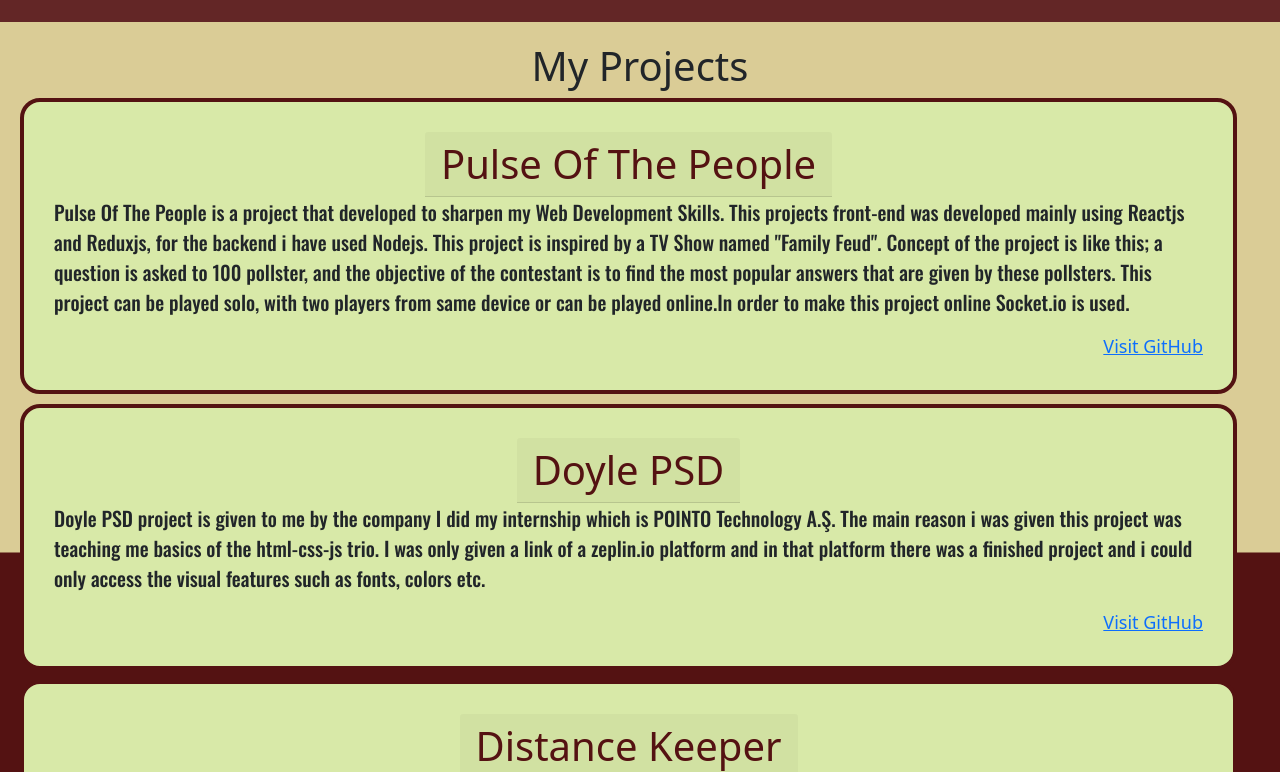
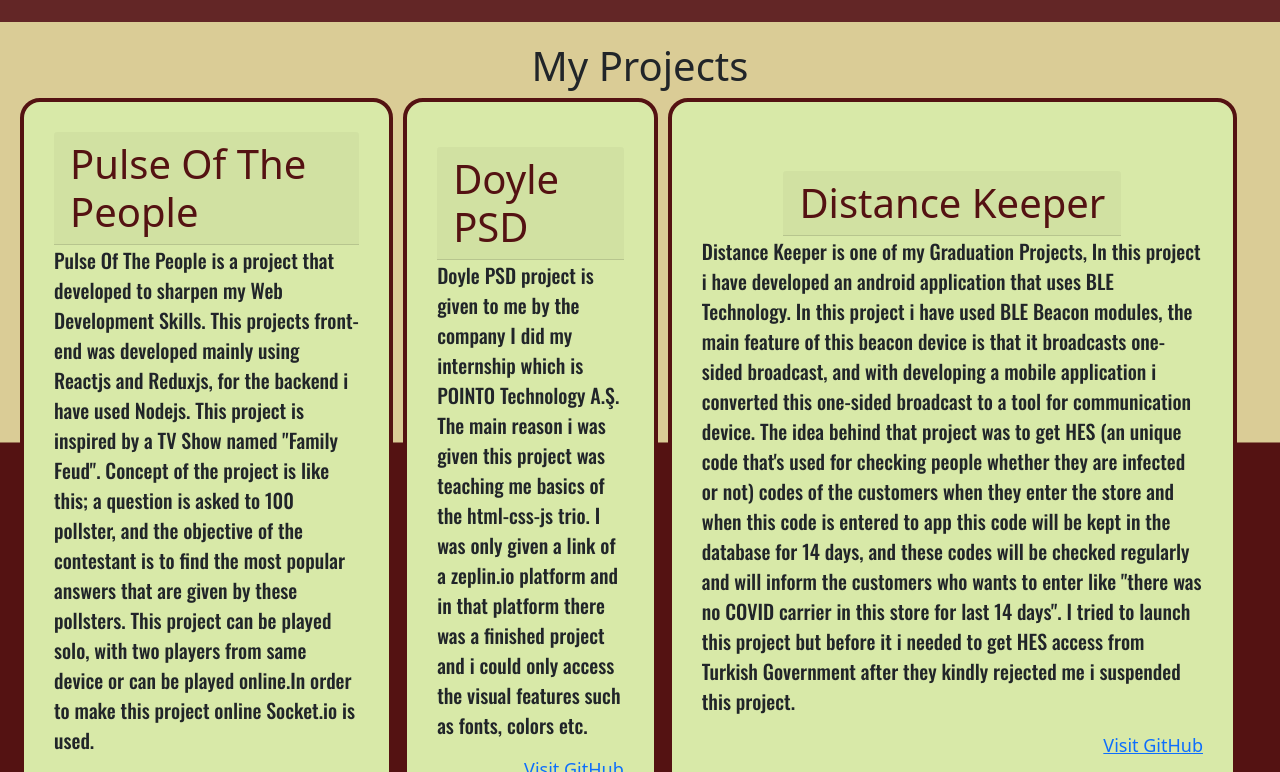
Before and after one commit to NazimhanFicici/personal-site, a React (Create React App) app: page /more in a window 1280 px wide. Shown: the part 2388-3160 px from the top of the page. Built offline with nearby package versions, Linux system fonts and the light colour scheme.

Commit message:
responsve

```diff
--- a/src/App.css
+++ b/src/App.css
@@ -26,11 +26,13 @@
   .projects-group2{
     flex-wrap: wrap;
   }
+
 }
 @media(min-width:480px){
 .navbar-custom{
   padding-right: 5%;
 }
+
 }
 
 @media(min-width:1024px){
@@ -52,18 +54,19 @@
   .intro-text{
     flex: auto;
   }
+  .projects-group1{
+    flex-wrap: nowrap;
+  }
+  .projects-group2{
+    flex-wrap: nowrap;
+  }
 
 }
 @media(min-width:1440px){
   .navbar-custom{
     padding-right: 30%;
   }
-  .projects-group1{
-    flex-wrap: nowrap;
-  }
-  .projects-group2{
-    flex-wrap: nowrap;
-  }
+
 }
 @media(min-width:1920px){
   .navbar-custom{
```
